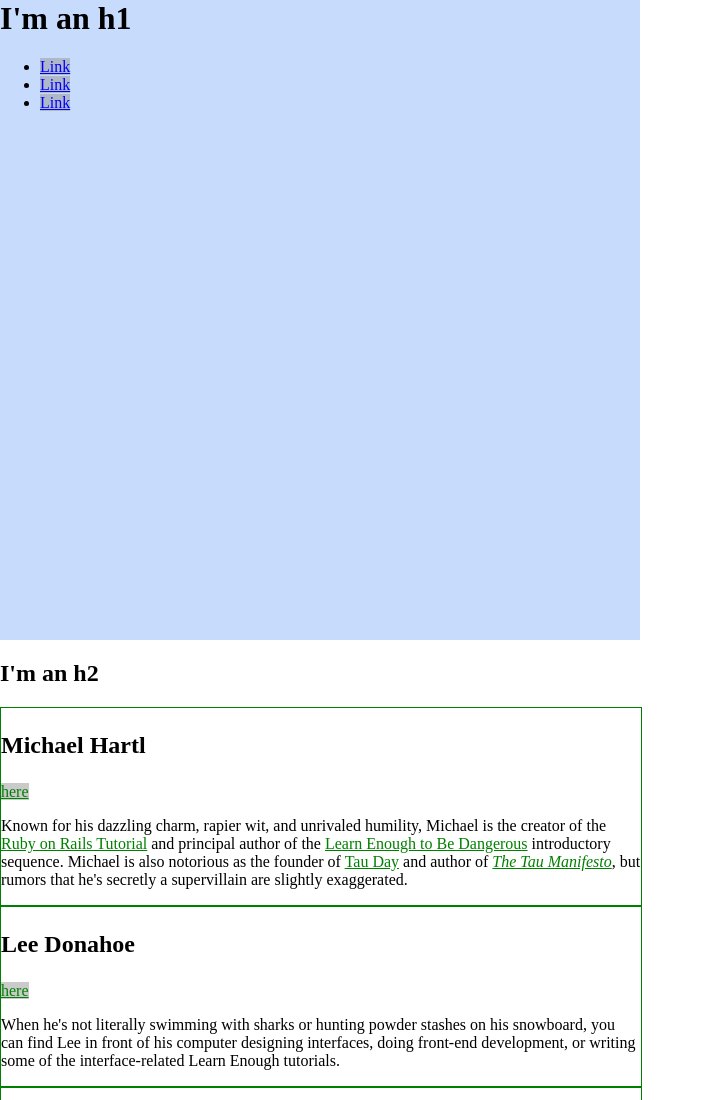
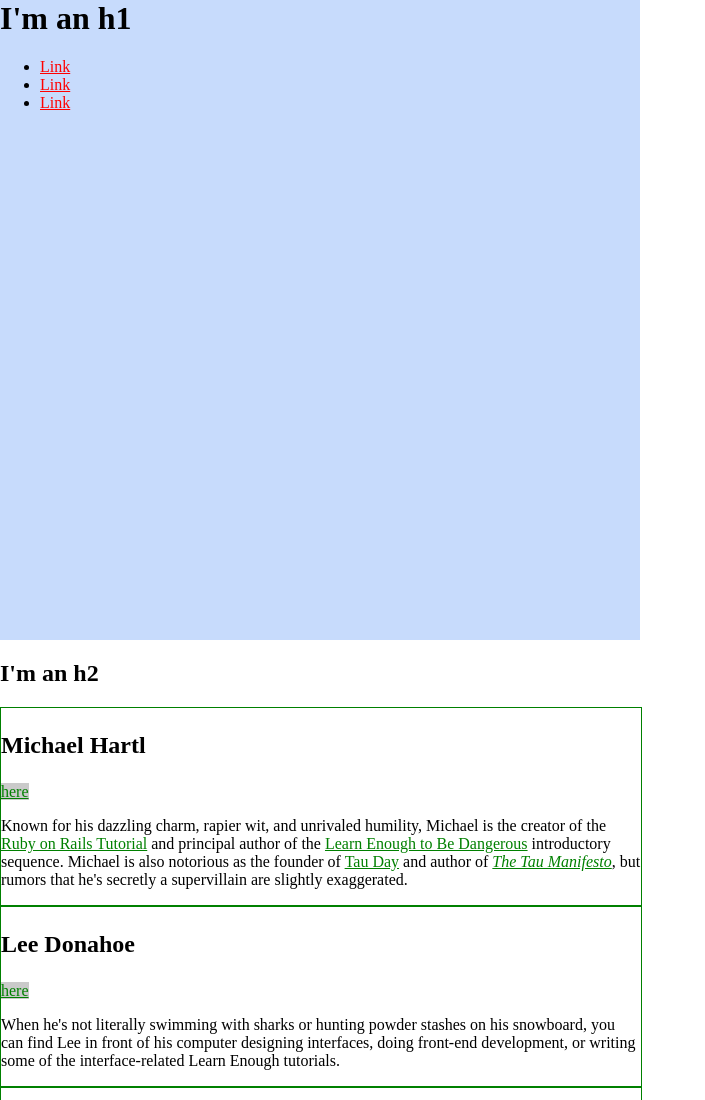
Before and after one commit to Mark-Muggeridge/MARK-MUGGERIDGE.GITHUB.IO, a plain HTML site: page index.html in a window 1280 px wide. Shown: the top 1100 px of the page, without its empty margins (0-705 px from the left). Drawn offline with Linux system fonts and the light colour scheme.

Commit message:
Cleaned up

```diff
--- a/index.html
+++ b/index.html
@@ -56,13 +56,13 @@ h1 {
     <h1 font-size: 2em;>I'm an h1</h1>
     <ul>
       <li>
-        <a href="http://example.com/" class="social-link">Link</a>
+        <a href="http://example.com/">Link</a>
       </li>
       <li>
-        <a href="http://example.com/" class="social-link">Link</a>
+        <a href="http://example.com/">Link</a>
       </li>
       <li>
-        <a href="http://example.com/" class="social-link">Link</a>
+        <a href="http://example.com/">Link</a>
       </li>
     </ul>
   </div>
```
